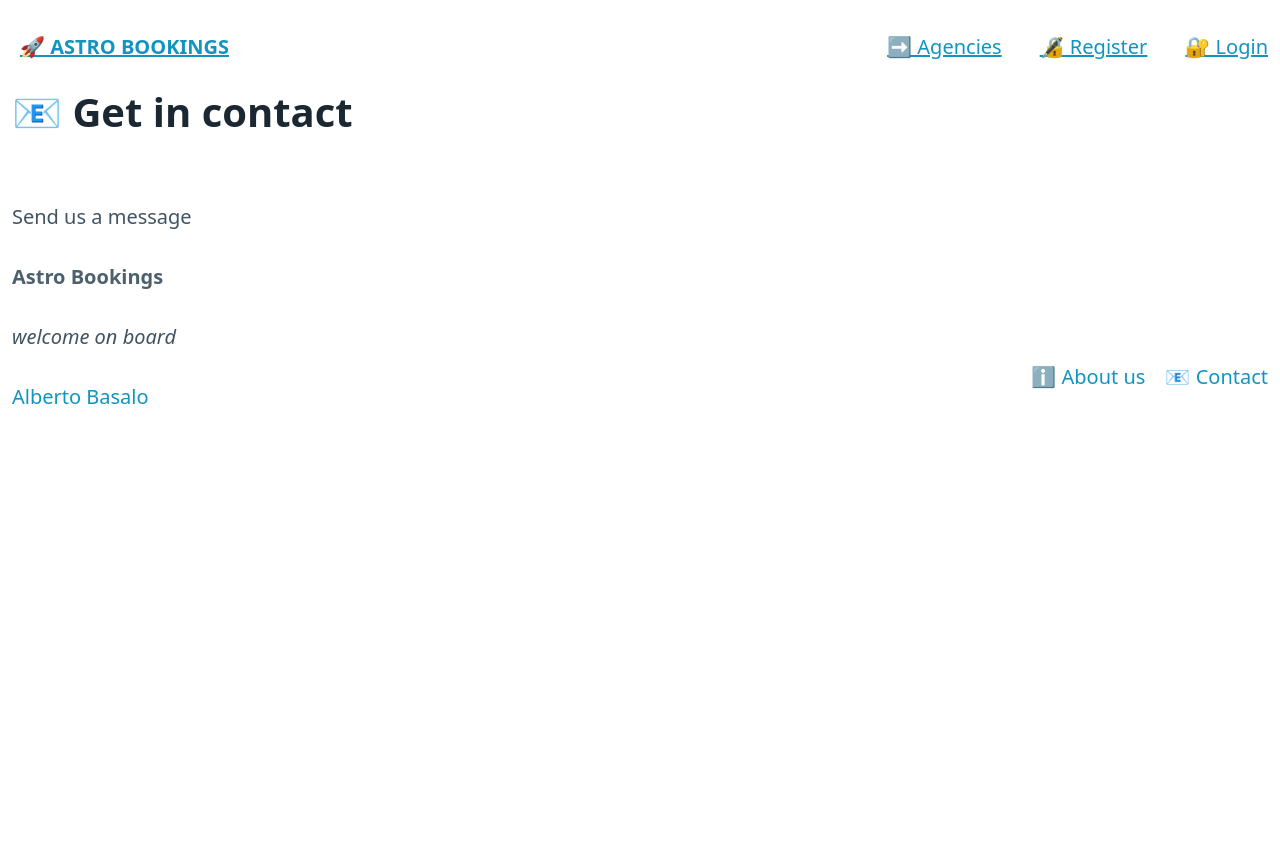
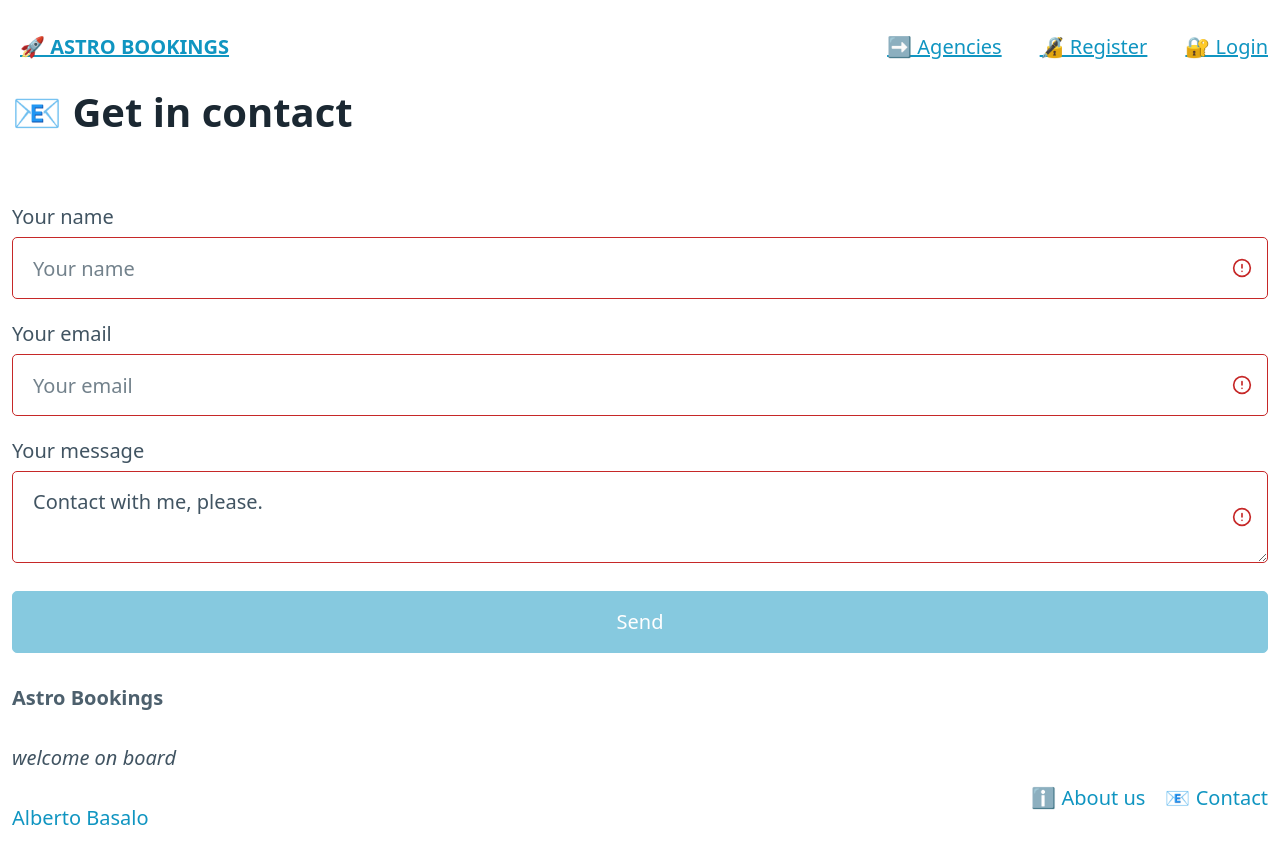
Before and after one commit to AlbertoBasalo/angular_intro, an Angular app: page /contact in a window 1280 px wide. Shown: the top 864 px of the page. Before the commit the page ends 800 px from the top, so only its background shows below. Built offline with nearby package versions, Linux system fonts and the light colour scheme.

Commit message:
feat: forms

```diff
--- a/src/app/contact/contact.module.ts
+++ b/src/app/contact/contact.module.ts
@@ -1,11 +1,12 @@
 import { CommonModule } from "@angular/common";
 import { NgModule } from "@angular/core";
+import { SharedModule } from "../shared/shared.module";
 
 import { ContactRoutingModule } from "./contact-routing.module";
 import { ContactPage } from "./contact.page";
 
 @NgModule({
   declarations: [ContactPage],
-  imports: [CommonModule, ContactRoutingModule],
+  imports: [CommonModule, ContactRoutingModule, SharedModule],
 })
 export class ContactModule {}
--- a/src/app/contact/contact.page.ts
+++ b/src/app/contact/contact.page.ts
@@ -1,15 +1,101 @@
-import { Component, OnInit } from "@angular/core";
+import { Component } from "@angular/core";
+import {
+  FormBuilder,
+  FormControl,
+  FormGroup,
+  Validators,
+} from "@angular/forms";
 
 @Component({
   selector: "app-contact",
   template: `
     <h1>📧 Get in contact</h1>
-    <p>Send us a message</p>
+    <form [formGroup]="formGroup">
+      <div>
+        <label for="name">Your name</label>
+        <input
+          id="name"
+          name="name"
+          type="text"
+          placeholder="Your name"
+          formControlName="name"
+          [attr.aria-invalid]="isInvalid('name')"
+        />
+        <small *ngIf="mustShowError('name')">
+          {{ getControl("name").errors | json }}
+        </small>
+      </div>
+      <div>
+        <label for="email">Your email</label>
+        <input
+          id="email"
+          name="email"
+          type="email"
+          placeholder="Your email"
+          formControlName="email"
+          [attr.aria-invalid]="isInvalid('email')"
+        />
+        <small *ngIf="mustShowError('email')">
+          {{ getControl("email").errors | json }}
+        </small>
+      </div>
+      <div>
+        <label for="message">Your message</label>
+        <textarea
+          id="message"
+          name="message"
+          placeholder="Your message"
+          formControlName="message"
+          [attr.aria-invalid]="isInvalid('message')"
+        ></textarea>
+        <small *ngIf="mustShowError('message')">
+          {{ getControl("message").errors | json }}
+        </small>
+      </div>
+      <button (click)="onSendClick()" [disabled]="formGroup.invalid">
+        Send
+      </button>
+    </form>
   `,
   styles: [],
 })
-export class ContactPage implements OnInit {
-  constructor() {}
+export class ContactPage {
+  formGroup: FormGroup;
 
-  ngOnInit(): void {}
+  constructor(formBuilder: FormBuilder) {
+    this.formGroup = formBuilder.group({
+      name: new FormControl("", [Validators.required]),
+      email: new FormControl("", [
+        Validators.required,
+        Validators.email,
+        Validators.minLength(5),
+      ]),
+      message: new FormControl("Contact with me, please.", [
+        Validators.maxLength(10),
+      ]),
+    });
+  }
+
+  isInvalid(controlName: string): boolean {
+    const control = this.getControl(controlName);
+    if (control) {
+      return control.invalid;
+    }
+    return true;
+  }
+
+  isTouched(controlName: string): boolean {
+    const control = this.getControl(controlName);
+    if (control) {
+      return control.touched;
+    }
+    return true;
+  }
+
+  mustShowError = (controlName: string) =>
+    this.isTouched(controlName) && this.isInvalid(controlName);
+
+  getControl = (controlName: string) => this.formGroup.controls[controlName];
+
+  onSendClick = () => console.warn("Sending ", this.formGroup.value);
 }
```
Also changed, not shown: src/app/shared/shared.module.ts (+8 -15 lines), 2 other files (tests, documents, lock files or other folders).
